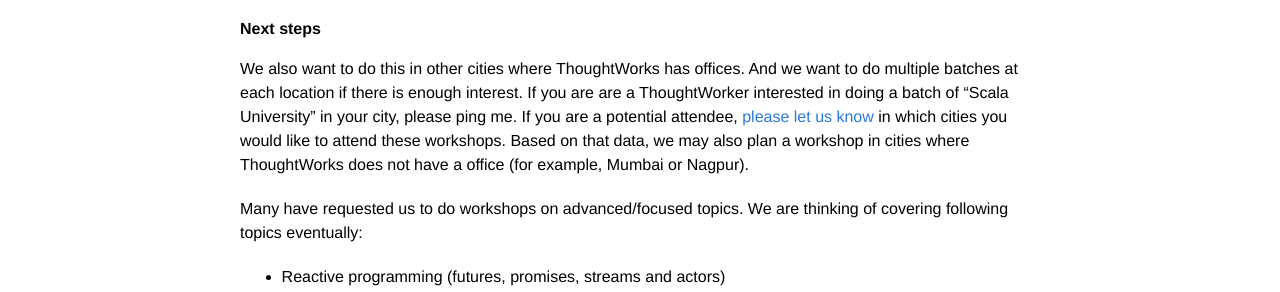
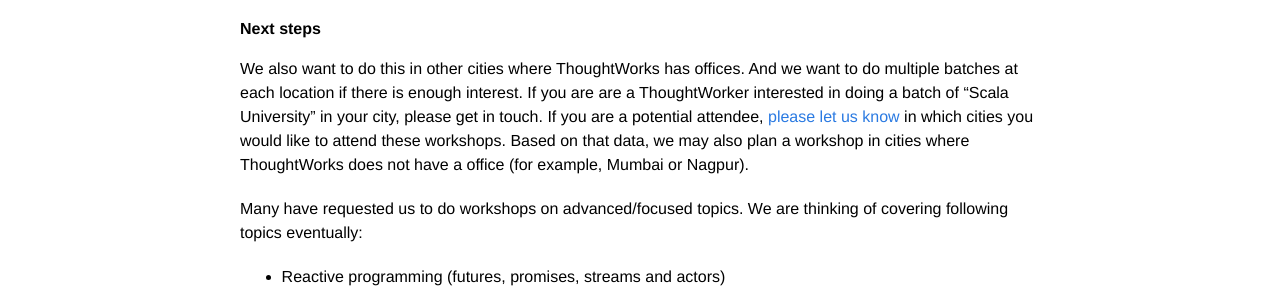
Before and after one commit to scalauniversity/scalauniversity.github.io, a Jekyll site: the page built from index.md, in a window 1280 px wide. Shown: the part 1545-1837 px from the top of the page. Built offline with Jekyll 4.4.1, drawn with Linux system fonts in a browser that asks for light colours.

Commit message:
get in touch

```diff
--- a/index.md
+++ b/index.md
@@ -46,7 +46,7 @@ Learning and teaching Scala is a joy which in itself is a big reward. But there
 
 ##### **Next steps**
 
-We also want to do this in other cities where ThoughtWorks has offices. And we want to do multiple batches at each location if there is enough interest. If you are are a ThoughtWorker interested in doing a batch of "Scala University" in your city, please ping me. If you are a potential attendee, [please let us know](/register/) in which cities you would like to attend these workshops. Based on that data, we may also plan a workshop in cities where ThoughtWorks does not have a office (for example, Mumbai or Nagpur).
+We also want to do this in other cities where ThoughtWorks has offices. And we want to do multiple batches at each location if there is enough interest. If you are are a ThoughtWorker interested in doing a batch of "Scala University" in your city, please get in touch. If you are a potential attendee, [please let us know](/register/) in which cities you would like to attend these workshops. Based on that data, we may also plan a workshop in cities where ThoughtWorks does not have a office (for example, Mumbai or Nagpur).
 
 Many have requested us to do workshops on advanced/focused topics. We are thinking of covering following topics eventually:
 
```
